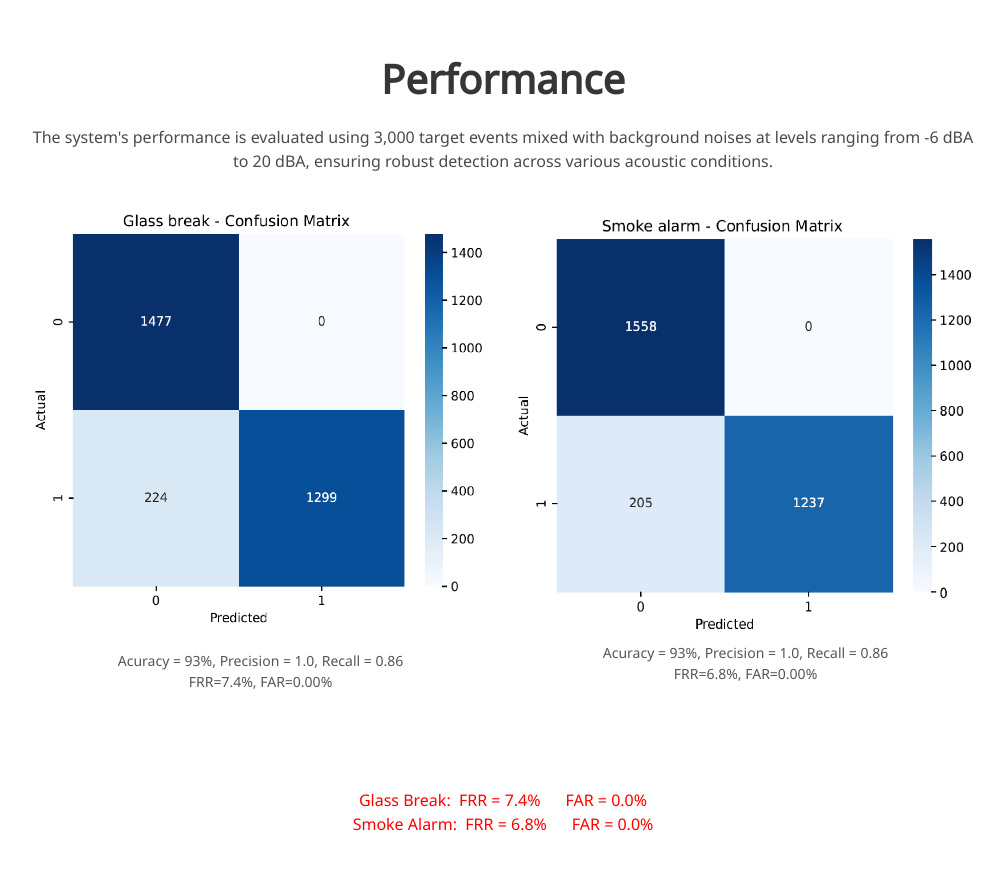
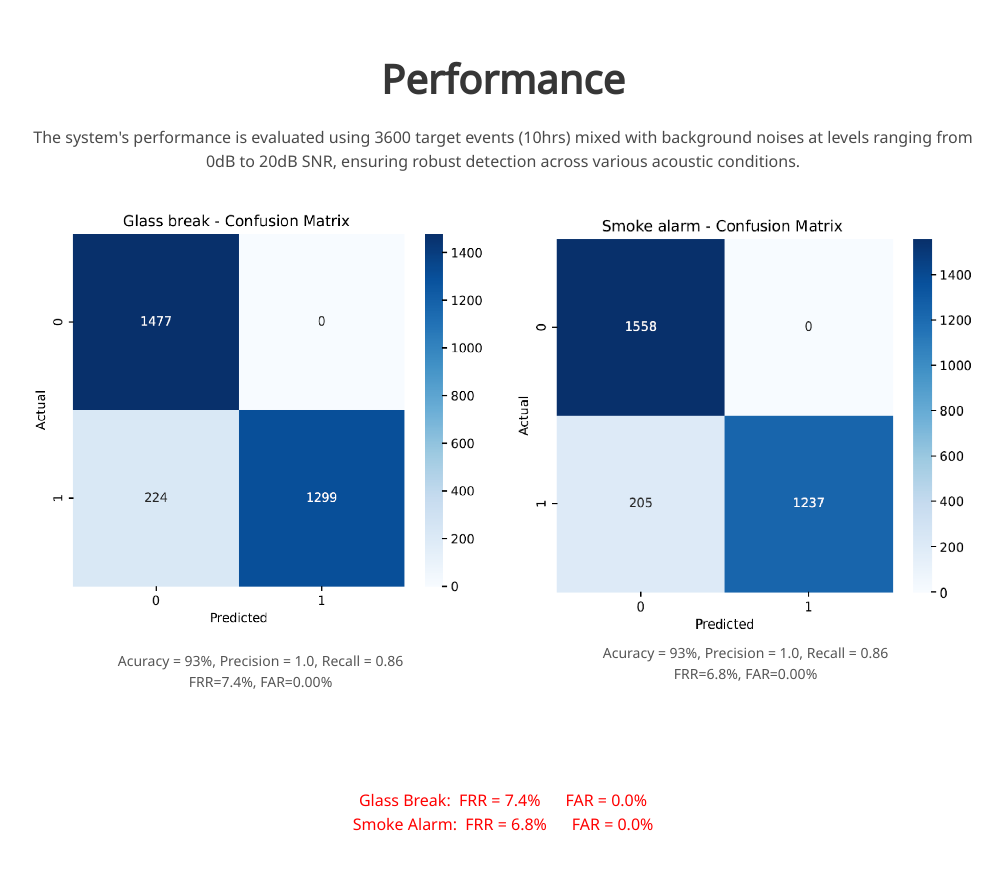
Before and after one commit to BolomAI/AED, a plain HTML site: page index.html in a window 1280 px wide. Shown: the part 2340-3209 px from the top of the page, without its empty margins (137-1141 px from the left). Drawn offline with nearby package versions, Linux system fonts and the light colour scheme; some icons are missing; a web font is replaced by a local one.

Commit message:
file update

```diff
--- a/index.html
+++ b/index.html
@@ -248,7 +248,7 @@
     <div class="columns is-centered has-text-centered">
       <div class="column is-three-fourths">
         <h2 class="title is-2">Performance</h2>
-		<p>The system's performance is evaluated using 3,000 target events mixed with background noises at levels ranging from -6 dBA to 20 dBA, ensuring robust detection across various acoustic conditions.<br></p>
+		<p>The system's performance is evaluated using 3600 target events (10hrs) mixed with background noises at levels ranging from 0dB to 20dB SNR, ensuring robust detection across various acoustic conditions.<br></p>
         <p><br></p>
 		<div class="image-container">
           <figure>
```
